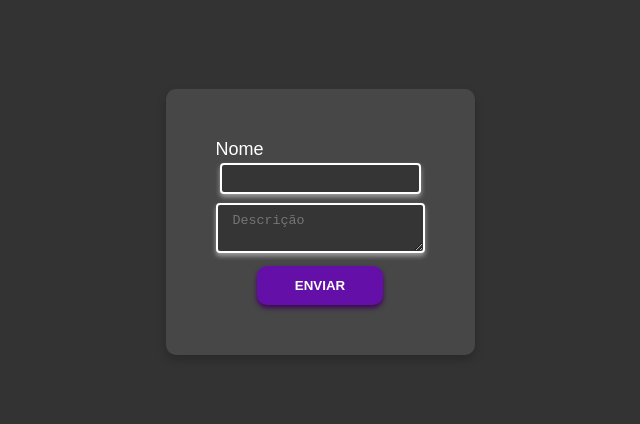
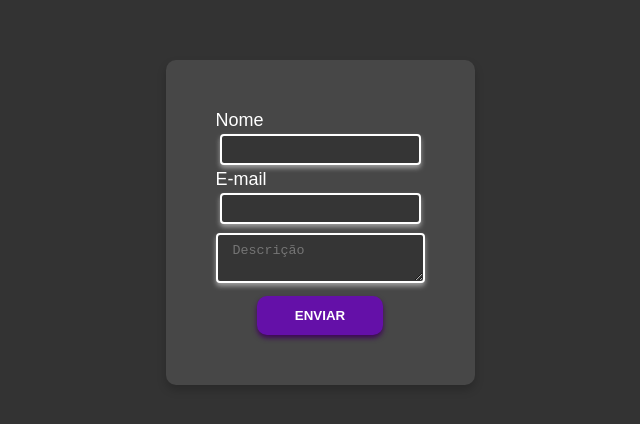
Before and after one commit to thomasweidner1/super-dev-git, a plain HTML site: page contato.html in a window 1280 px wide. Shown: the part 178-602 px from the top of the page, without its empty margins (320-960 px from the left). Drawn offline with Linux system fonts and the light colour scheme.

Commit message:
Adicionado input de e-mail no formulário e adaptada estilização

```diff
--- a/contato.css
+++ b/contato.css
@@ -21,7 +21,16 @@ body{
     box-shadow: 0 5px 10px rgba(0, 0, 0, 0.2);
 }
 
-.formulario label{
+
+.nome,
+.email{
+    display: flex;
+    flex-direction: column;
+    width: 100%;
+}
+
+.nome label,
+.email label{
     color: #fff;
     width: 100%;
     text-align: left;
@@ -30,7 +39,17 @@ body{
     cursor: pointer;
 }
 
-.formulario input,
+.nome input,
+.email input{
+    background-color: #353535;
+    border: 2px solid #fff;
+    border-radius: 4px;
+    padding: 6px 10px;
+    margin-bottom: 4px;
+    color: #fff;
+    box-shadow: 0 3px 5px rgb(161, 161, 161);
+}
+
 .formulario textarea{
     background-color: #353535;
     border: 2px solid #fff;
--- a/contato.html
+++ b/contato.html
@@ -9,8 +9,14 @@
 <body>
     <form action="http://localhost:5000/pagina-contato" method="get">
         <div class="formulario">
-            <label for="campo-nome">Nome</label>
-            <input type="text" id="campo-nome" required>
+            <div class="nome">
+                <label for="campo-nome">Nome</label>
+                <input type="text" id="campo-nome" required>
+            </div>
+            <div class="email">
+                <label for="campo-email">E-mail</label>
+                <input type="email" name="campo-email" id="campo-email">
+            </div>
             <textarea type="text" id="campo-descricao" placeholder="Descrição"></textarea>
             <button type="submit">ENVIAR</button>
         </div>
```
